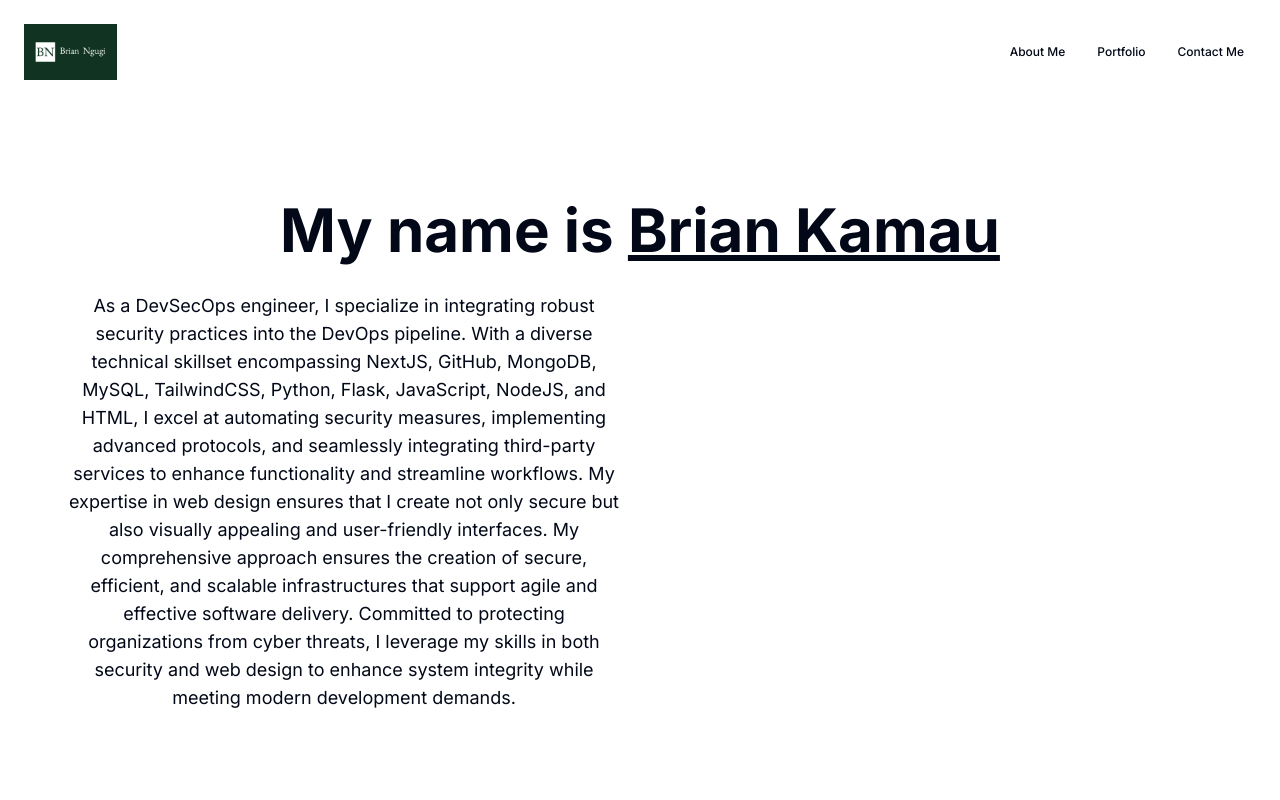
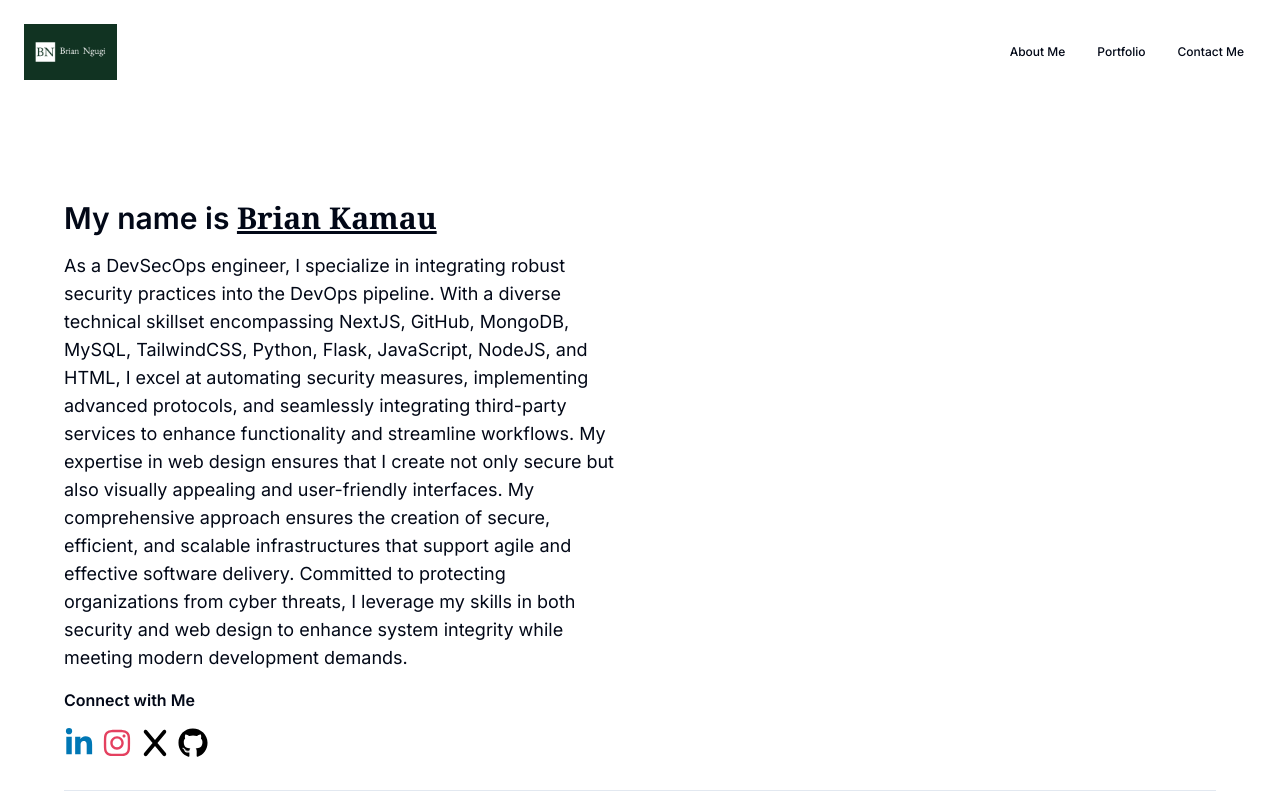
Before and after one commit to CARTOON01/cartoon, a Next.js app: page / in a window 1280 px wide. Shown: the top 800 px of the page. Built offline with nearby package versions, Linux system fonts and the light colour scheme.

Commit message:
Add social Icons

```diff
--- a/app/(main)/_components/home.tsx
+++ b/app/(main)/_components/home.tsx
@@ -1,14 +1,17 @@
+import { Separator } from "@/components/ui/separator";
 import Image from "next/image";
+import { FaGithub, FaInstagram, FaLinkedinIn } from "react-icons/fa";
+import { FaX } from "react-icons/fa6";
 
 export const HomePage = () => {
     return (
         <div className="max-w-6xl mx-auto space-y-8">
-            <h1 className="text-3xl sm:text-5xl md:text-6xl font-bold text-center">
-                My name is <span className="underline">Brian Kamau</span>
-            </h1>
             <div className="flex flex-col md:flex-row gap-8 items-start">
                 <div className="flex-1 space-y-4">
-                    <h3 className="text-base sm:text-sm md:text-lg font-small">
+                <h1 className="text-3xl sm:text-5xl md:text-3xl font-semibold text-start">
+                    My name is <span className="underline font-serif">Brian Kamau</span>
+                </h1>
+                    <h3 className="text-base sm:text-sm md:text-lg font-small text-start">
                         As a DevSecOps engineer, I specialize in integrating robust security practices into the DevOps pipeline.
                         With a diverse technical skillset encompassing NextJS, GitHub, MongoDB, MySQL, TailwindCSS, Python, Flask,
                         JavaScript, NodeJS, and HTML, I excel at automating security measures, implementing advanced protocols,
@@ -18,6 +21,25 @@ export const HomePage = () => {
                         effective software delivery. Committed to protecting organizations from cyber threats, I leverage my skills in both security
                         and web design to enhance system integrity while meeting modern development demands.
                     </h3>
+                    <div>
+                        <h4 className=" font-semibold text-start mb-4">
+                            Connect with Me
+                        </h4>
+                        <div className="flex justify-start gap-2">
+                            <a href="https://www.linkedin.com/in/brianngugi">
+                                <FaLinkedinIn size="30" color="#0077B5" />
+                            </a>
+                            <a href="https://instagram.com/itsngugi_1">
+                                <FaInstagram size="30" color="#E4405F" />
+                            </a>
+                            <a href="https://x.com/ItNgugi">
+                                <FaX size="30" color="#000000" />
+                            </a>
+                            <a href="https://github.com/CARTOON01">
+                                <FaGithub size="30" color="#000000" />
+                            </a>
+                        </div>
+                    </div>
                 </div>
                 <div className="flex-1 relative aspect-square md:aspect-auto md:h-full">
                     <Image
@@ -29,6 +51,10 @@ export const HomePage = () => {
                     />
                 </div>
             </div>
+            <Separator />
+            <div>
+
+            </div>
         </div>
     )
 }
--- /dev/null
+++ b/components/ui/separator.tsx
@@ -0,0 +1,31 @@
+"use client"
+
+import * as React from "react"
+import * as SeparatorPrimitive from "@radix-ui/react-separator"
+
+import { cn } from "@/lib/utils"
+
+const Separator = React.forwardRef<
+  React.ElementRef<typeof SeparatorPrimitive.Root>,
+  React.ComponentPropsWithoutRef<typeof SeparatorPrimitive.Root>
+>(
+  (
+    { className, orientation = "horizontal", decorative = true, ...props },
+    ref
+  ) => (
+    <SeparatorPrimitive.Root
+      ref={ref}
+      decorative={decorative}
+      orientation={orientation}
+      className={cn(
+        "shrink-0 bg-border",
+        orientation === "horizontal" ? "h-[1px] w-full" : "h-full w-[1px]",
+        className
+      )}
+      {...props}
+    />
+  )
+)
+Separator.displayName = SeparatorPrimitive.Root.displayName
+
+export { Separator }
--- a/package.json
+++ b/package.json
@@ -10,6 +10,7 @@
   },
   "dependencies": {
     "@radix-ui/react-icons": "^1.3.0",
+    "@radix-ui/react-separator": "^1.1.0",
     "@radix-ui/react-slot": "^1.1.0",
     "class-variance-authority": "^0.7.0",
     "clsx": "^2.1.1",
@@ -17,6 +18,7 @@
     "next": "14.2.5",
     "react": "^18",
     "react-dom": "^18",
+    "react-icons": "^5.3.0",
     "tailwind-merge": "^2.5.2",
     "tailwindcss-animate": "^1.0.7"
   },
@@ -25,7 +27,7 @@
     "@types/react": "^18",
     "@types/react-dom": "^18",
     "eslint": "^8",
-    "eslint-config-next": "14.2.5",
+    "eslint-config-next": "^0.2.4",
     "postcss": "^8",
     "tailwindcss": "^3.4.1",
     "typescript": "^5"
```
Also changed, not shown: 1 other file (tests, documents, lock files or other folders).
